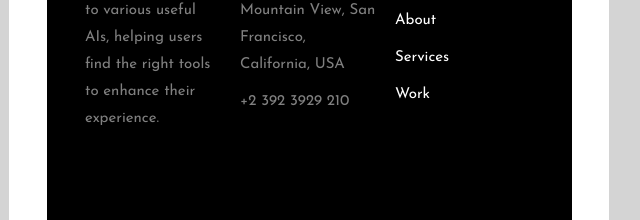
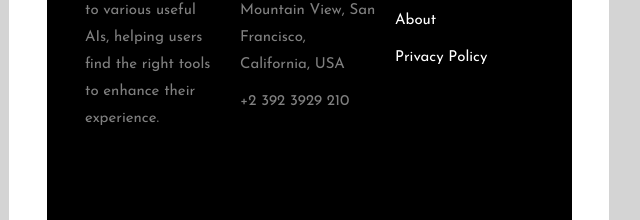
Before and after one commit to yoseabe/yoseabe.github.io, a plain HTML site: page privacyPolicy/privacyPolicy.html in a window 1280 px wide. Shown: the part 2044-2264 px from the top of the page, 331-971 px from the left. Drawn offline with Linux system fonts and the light colour scheme.

Commit message:
Update privacyPolicy.html

```diff
--- a/privacyPolicy/privacyPolicy.html
+++ b/privacyPolicy/privacyPolicy.html
@@ -125,10 +125,9 @@
                       <td style="text-align: left; padding-left: 10px;">
                       	<h3 class="heading">Useful Links</h3>
                       	<ul>
-					                <li><a href="#">Home</a></li>
+					                <li><a href="../index.html">Home</a></li>
 					                <li><a href="#">About</a></li>
-					                <li><a href="#">Services</a></li>
-					                <li><a href="#">Work</a></li>
+							<li><a href="../privacyPolicy/privacyPolicy.html">Privacy Policy</a></li>
 					              </ul>
                       </td>
                     </tr>
```
